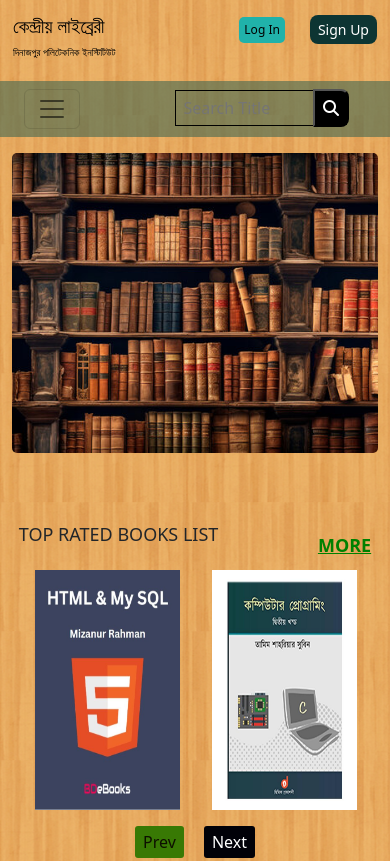
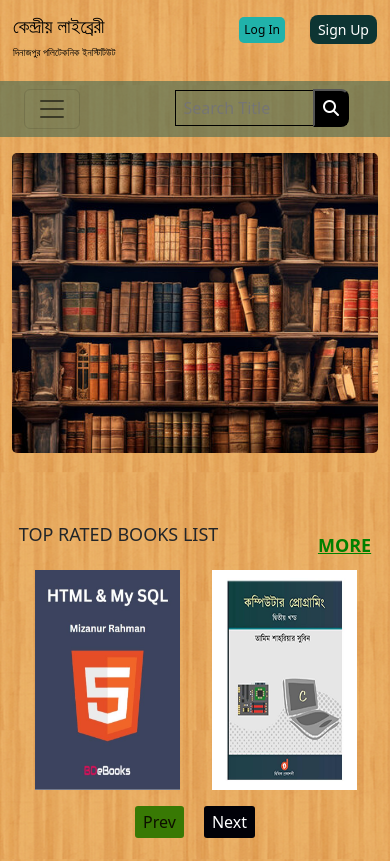
Before and after one commit to rejaul25/all_file_LMS, a website: page index.html in a window 390 px wide. Shown: the top 861 px of the page. Drawn offline with nearby package versions, Linux system fonts and the light colour scheme.

Commit message:
update 1.0.8

```diff
--- a/base/_display_books.scss
+++ b/base/_display_books.scss
@@ -46,22 +46,32 @@
     }
  }
 
-@media only screen and (min-width: 200px) and (max-width: 850px){
-    .use_for_mobile{
-        .search_bar{
-            display: block !important;
+@media only screen and (min-width: 200px) and (max-width: 1024px){
+    .book_show {
+        img{
+           width: 145px;
+           height: 200px;
+           margin: 0 auto;
+           padding: 0px px;
         }
-     }
-     .search_bar{
-        display: none;
-         }
+    }
+}
+@media only screen and (min-width: 200px) and (max-width: 992px){
+    .book_show {
+        img{
+           width: 142px;
+           height: 215px;
+           margin: 0 auto;
+
+        }
+    }
 }
 @media only screen and (min-width: 200px) and (max-width: 767px){
 
     .book_show {
         img{
            width: 145px;
-           height: 240px;
+           height: 220px;
            margin: 0 auto;
         }
     }
```
Also changed, not shown: css/main.css, 1 other file.
